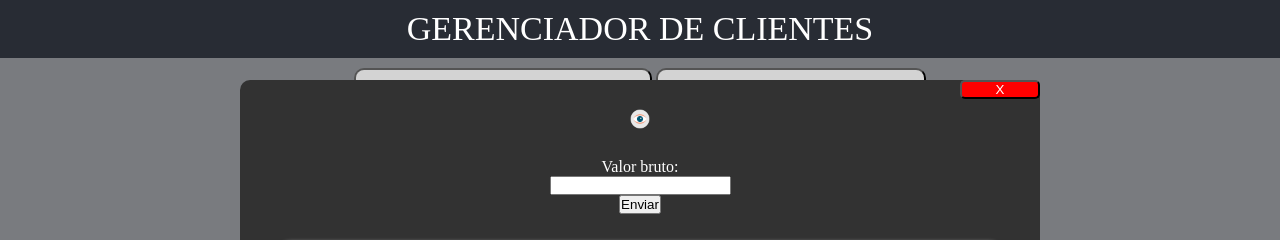
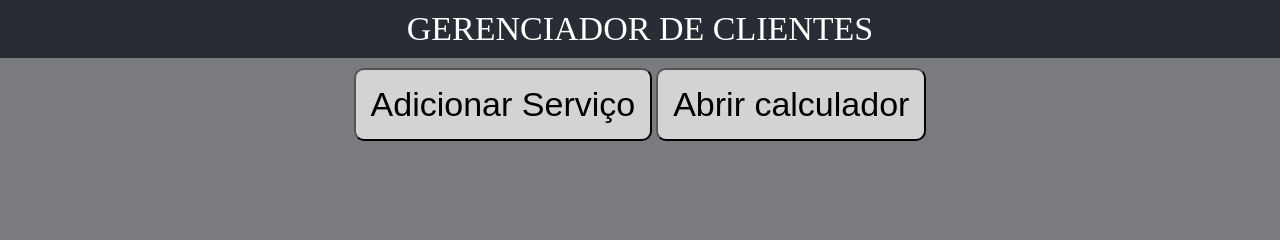
Before and after one commit to Willian-Santos-WS/Gerenciador-de-clientes, a plain HTML site: page index.html in a window 1280 px wide. Shown: the top 240 px of the page. Drawn offline with Linux system fonts and the light colour scheme.

Commit message:
Resolvendo bug load inicial

```diff
--- a/index.html
+++ b/index.html
@@ -48,7 +48,7 @@
         <div id="calculador">
             <img src="imagens/olho.png" alt="Olho" class="visivel" id="olho" onclick="apenasResult()">
             <input id="fecharCalc" type="button" value="X"
-            onclick="fechaCalc()">
+            onclick="cancelar()">
             <form id="calcForm">
                 <label for="valor">Valor bruto:</label>
                 <input type="number" id="valor">
--- a/script.js
+++ b/script.js
@@ -43,8 +43,6 @@ class Cliente {
 const abreForm = () => document.querySelector('#formulario').style.display = 'flex';
 
 const abreCalc = () => document.querySelector('#calculador').style.display = 'flex';
-
-const fechaCalc = () => document.querySelector('#calculador').style.display = 'none';
 
 const apenasResult = () => {
     let olho = document.querySelector('.visivel');
--- a/style.css
+++ b/style.css
@@ -54,7 +54,7 @@ header {
 
 #calculador {
     position: absolute;
-    display: flex;
+    display: none;
     flex-direction: column;
     align-items: center;
     justify-content: space-evenly;
```
